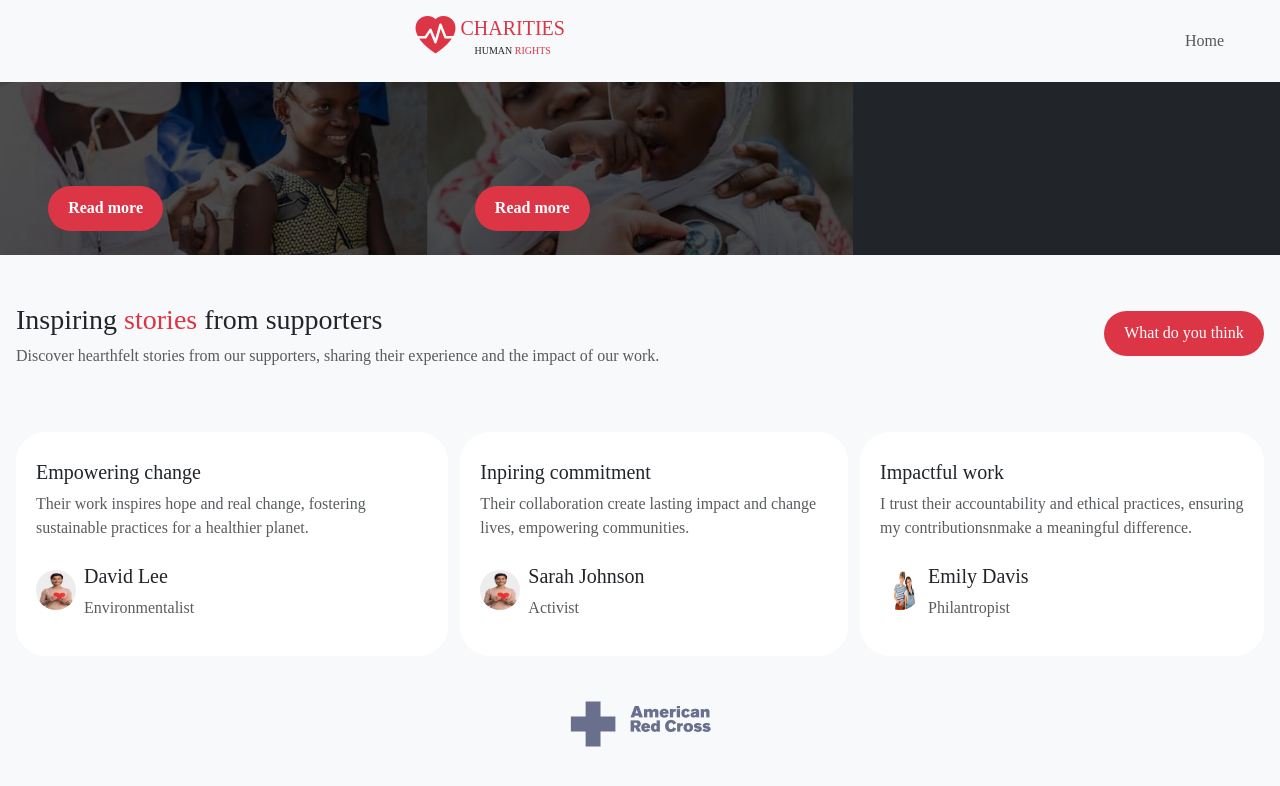
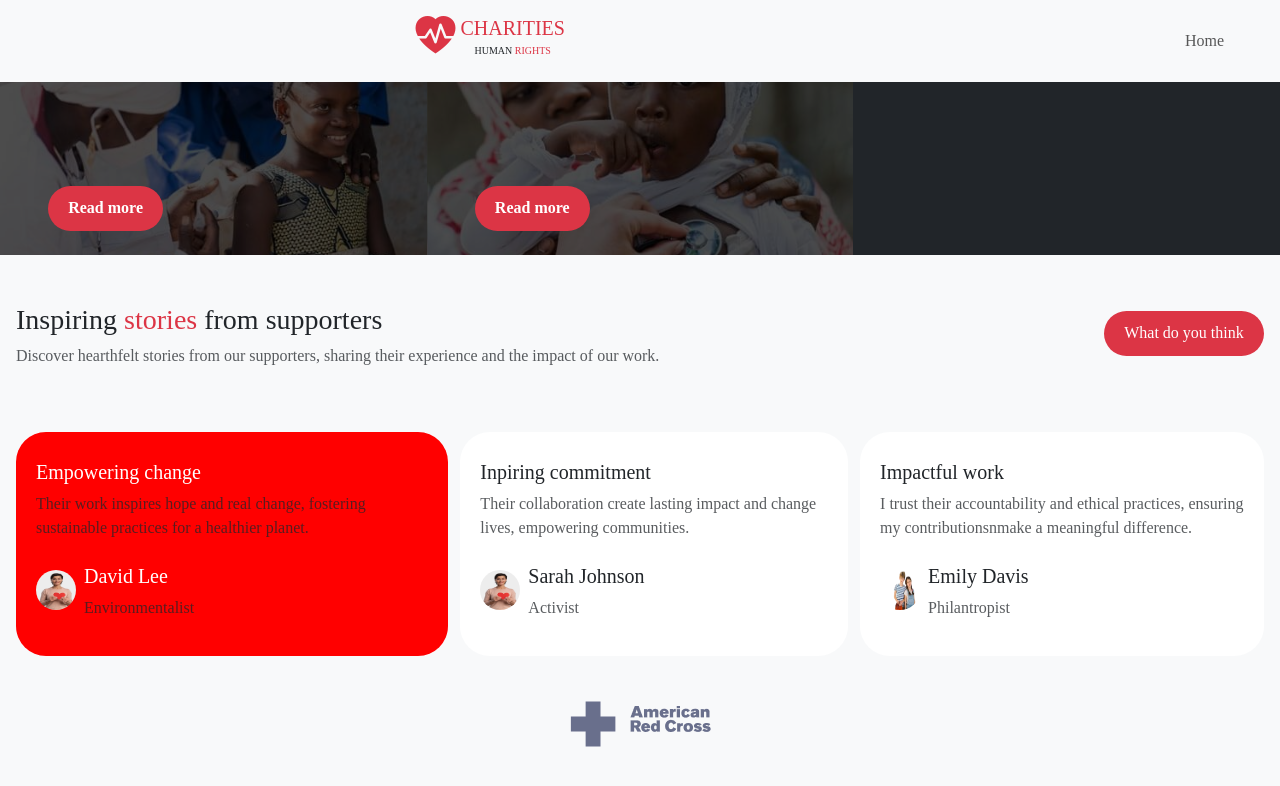
Before and after one commit to Azeezbank/theFourDevs, a React (Vite) app: page / in a window 1280 px wide. In both pictures the pointer is over the element 232 px from the left and 4231 px from the top of the page. Shown: the part 3687-4473 px from the top of the page. Built offline with nearby package versions, Linux system fonts and the light colour scheme.

Commit message:
Update App.css

```diff
--- a/src/App.css
+++ b/src/App.css
@@ -262,4 +262,8 @@
   padding: 20px;
   margin: 0px 0px 20px 0px;
 }
+.testimonial:hover {
+  background-color: red;
+  color: white
+}
 .textmonialImage {border-radius: 50%; width: 40px; height: 40px; margin-top: 6px;}
```
